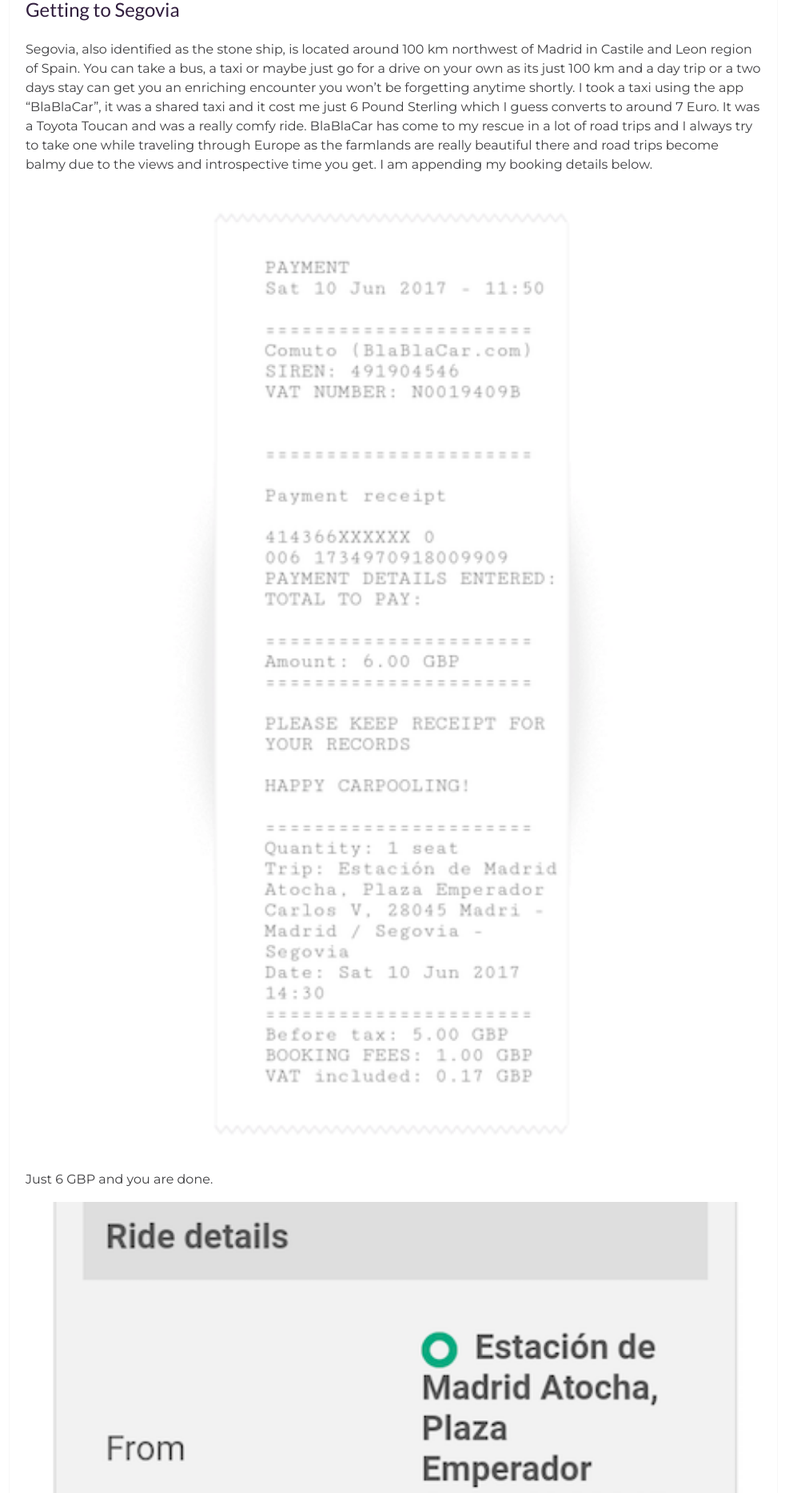
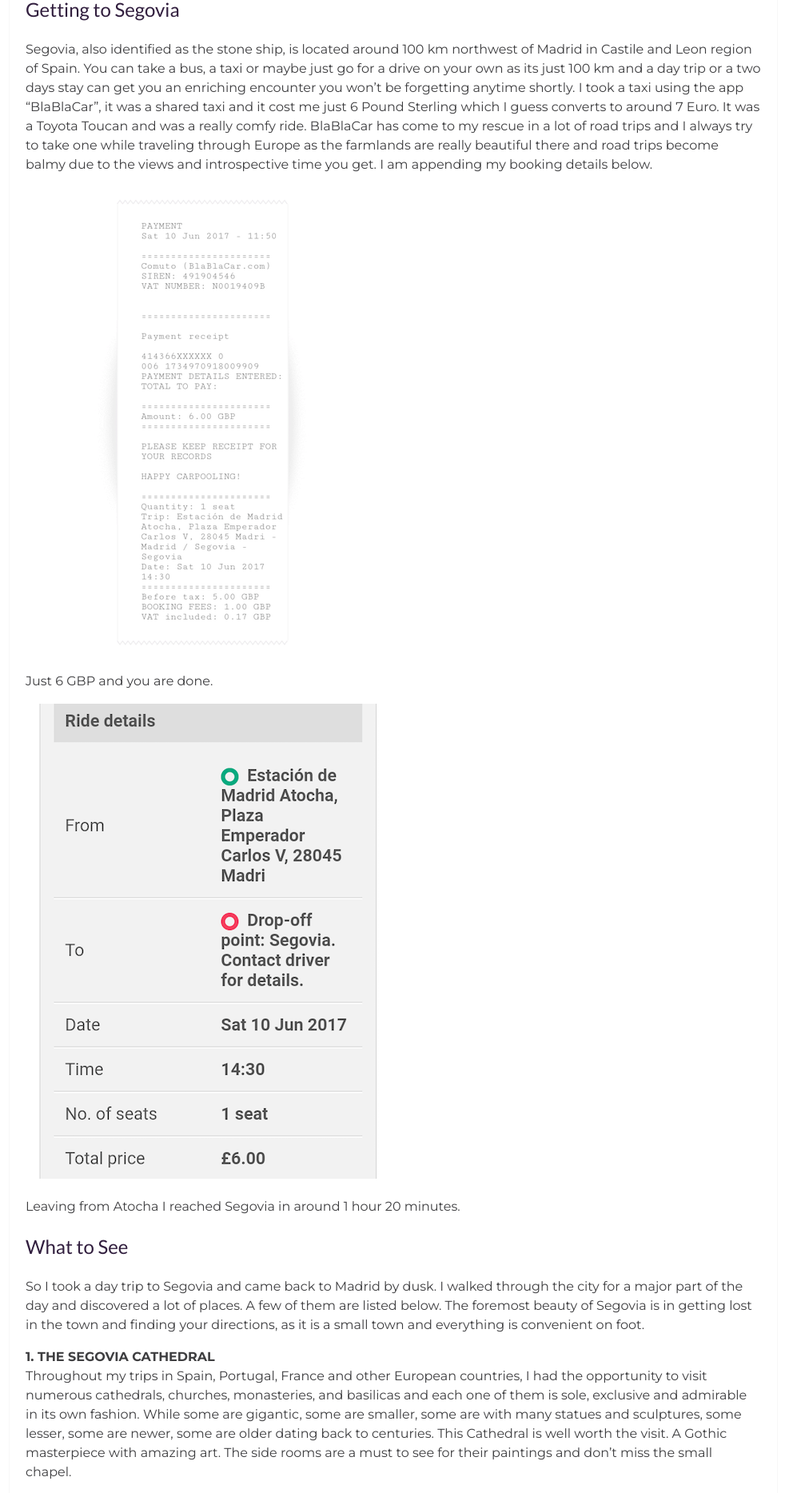
Before and after one commit to lovemehta/blog, a Jekyll site: the page built from _posts/2018-08-15-lost-on-the-stone-ship.markdown, in a window 1280 px wide. Shown: the part 877-2744 px from the top of the page at 80% size, without its empty margins (148-1130 px from the left). Built offline with Jekyll 4.4.1, drawn with Linux system fonts in a browser that asks for light colours.

Commit message:
image size changes

```diff
--- a/_includes/images_sidebyside.html
+++ b/_includes/images_sidebyside.html
@@ -6,7 +6,7 @@
     {% if include.url1 %}
     <a href="{{ include.url1 }}" title="{{ include.title1 }}" target="_blank">
     {% endif %}
-        <img style="width: 100%;height: auto ;" src="{{ site.baseurl }}{{ include.file1 }}" alt="{{ include.title1 }}"/>
+        <img  src="{{ site.baseurl }}{{ include.file1 }}" alt="{{ include.title1 }}"/>
     {% if include.url1 %}
     </a>
     {% endif %}
@@ -20,7 +20,7 @@
     {% if include.url2 %}
     <a href="{{ include.url2 }}" title="{{ include.title2 }}" target="_blank">
     {% endif %}
-        <img style="width: 100%;height: auto ;" src="{{ site.baseurl }}{{ include.file2 }}" alt="{{ include.title2 }}"/>
+        <img  src="{{ site.baseurl }}{{ include.file2 }}" alt="{{ include.title2 }}"/>
     {% if include.url2 %}
     </a>
     {% endif %}
```
